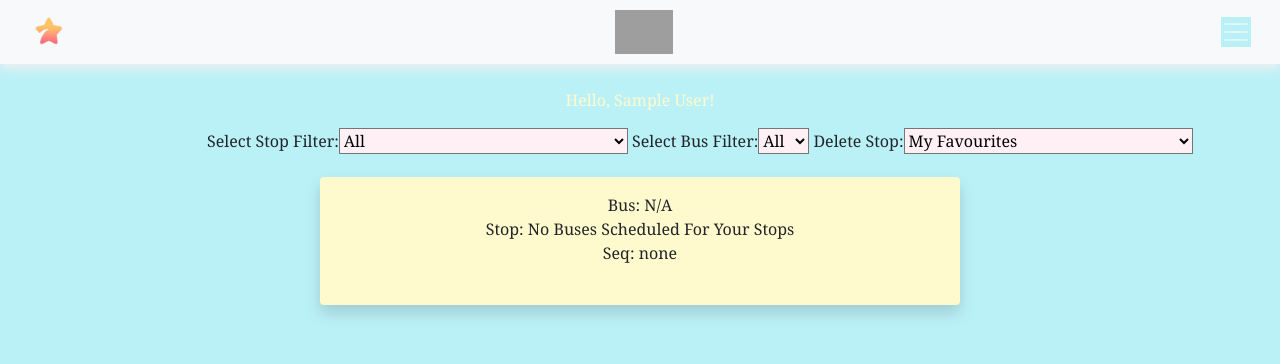
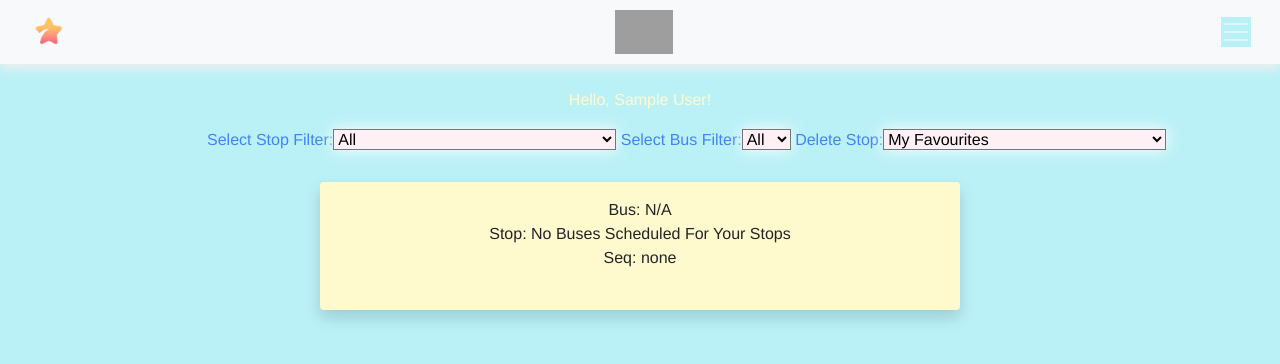
Before and after one commit to michelledxx/ResearchProject, a Django app: page /mystations/ in a window 1280 px wide; the page is wider, and only the part inside the window is pictured. Shown: the top 364 px of that part. Run offline with Django 3.2, Linux system fonts and the light colour scheme; the visitor is signed in with stand-in values (Sample User, id 1); some libraries are stand-ins or nearby versions; grey boxes are pictures that could not be loaded.

Commit message:
styling. before merge

```diff
--- a/favourites/static/stations.js
+++ b/favourites/static/stations.js
@@ -79,6 +79,7 @@ function edit_stops3(stops){
     var label = document.createElement('label');
     label.setAttribute('for', 'stops')
     var txt = document.createTextNode("Delete Stop: ")
+    label.classList.add('my_label')
     label.appendChild(txt)
     document.getElementById("edit_stops").appendChild(label)
    // var br = document.createElement("br");
@@ -108,6 +109,7 @@ function edit_stops3(stops){
         selectList.appendChild(option)
         }
         console.log(selectList)
+         selectList.classList.add('mb-3')
         document.getElementById("edit_stops").appendChild(selectList)
 
 }
@@ -117,8 +119,10 @@ function get_buses(buses){
     var selectList = document.createElement("select");
     selectList.id = "mySelect";
     var label = document.createElement('label');
+
     label.setAttribute('for', 'buses')
     var txt = document.createTextNode("Select Bus Filter: ")
+    label.classList.add('my_label')
     label.appendChild(txt)
     document.getElementById("bus_dropdown").appendChild(label)
    // var br = document.createElement("br");
@@ -161,6 +165,7 @@ function sel_stops(stops){
     selectList.id = "myStopSelect";
     var label = document.createElement('label');
     label.setAttribute('for', 'stops')
+      label.classList.add('my_label')
     var txt = document.createTextNode("Select Stop Filter: ")
     label.appendChild(txt)
     document.getElementById("select_stop").appendChild(label)
@@ -185,6 +190,8 @@ function sel_stops(stops){
         option.name = unique[i]
         option.class = 'active'
         option.setAttribute("value", unique[i])
+        option.classList.add('dropdown-item')
+        option.classList.add('active')
 
         var optionText = document.createTextNode(unique[i]);
 
--- a/favourites/templates/mystations.html
+++ b/favourites/templates/mystations.html
@@ -1,10 +1,12 @@
 <!DOCTYPE html>
+{% load static %}
 <html lang="en">
 <head>
     <title>My Stations</title>
     <meta name="viewport" content="width=device-width, initial-scale=1">
     <meta charset="UTF-8">
     <title>Title</title>
+    <link rel="stylesheet" href="{% static 'map/css/buttons.css' %}">
     <link rel="stylesheet" href="https://maxcdn.bootstrapcdn.com/bootstrap/4.5.2/css/bootstrap.min.css">
     <script src="https://ajax.googleapis.com/ajax/libs/jquery/3.5.1/jquery.min.js"></script>
     <script src="https://cdnjs.cloudflare.com/ajax/libs/popper.js/1.16.0/umd/popper.min.js"></script>
@@ -29,15 +31,22 @@ p {
     background-color: #FFFACD;
     width: 100%;
     text-align: center;
+     -webkit-box-shadow:0 0 15px #ffffff;
+    -moz-box-shadow: 0 0 15px #ffffff;
+    box-shadow:0 0 15px #ffffff;
     }
  #bod {
     background-color: #baf1f7;
-    font-family: Georgia, serif;
+    font-family: "Helvetica Neue Light", "Helvetica Neue", Helvetica, Arial, "Lucida Grande", sans-serif;
  }
 
 .selects {
 display: inline;
 }
+.my_label {
+    color: #4284f5;
+}
+
 .navbar
 {
     box-shadow: 0 5px 10px #efefef;
@@ -75,6 +84,10 @@ text-align: centre;
 
 select {
     background-color: #FFF0F5;
+
+     -webkit-box-shadow:0 0 15px #ffffff;
+    -moz-box-shadow: 0 0 15px #ffffff;
+    box-shadow:0 0 15px #ffffff;
 }
 
 #test {
@@ -104,8 +117,8 @@ select {
        <div class="collapse" id="navbarToggleExternalContent">
         <div class="bg-light p-4">
             <ul class="nav list-inline ml-auto">
-                <li><a href="/map">Map</a> </li>
-                <li><a href="">My Stations</a> </li>
+                <li><a class= "button button-glow button-rounded button-primary button-pill" href="/map">Map</a> </li>
+                <li><a class="button button-glow button-rounded button-royal button-pill" href="">Profile</a> </li>
             </ul>
 
         </div>
```
